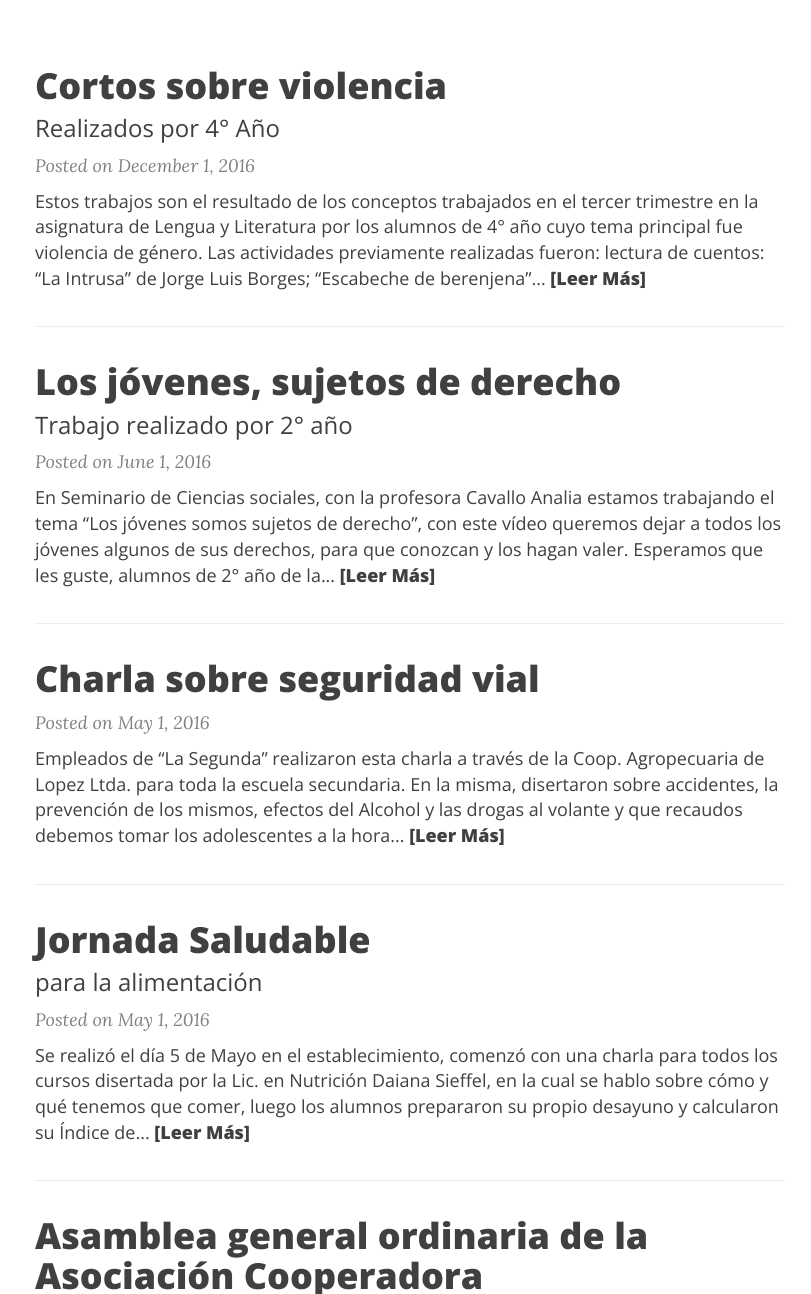
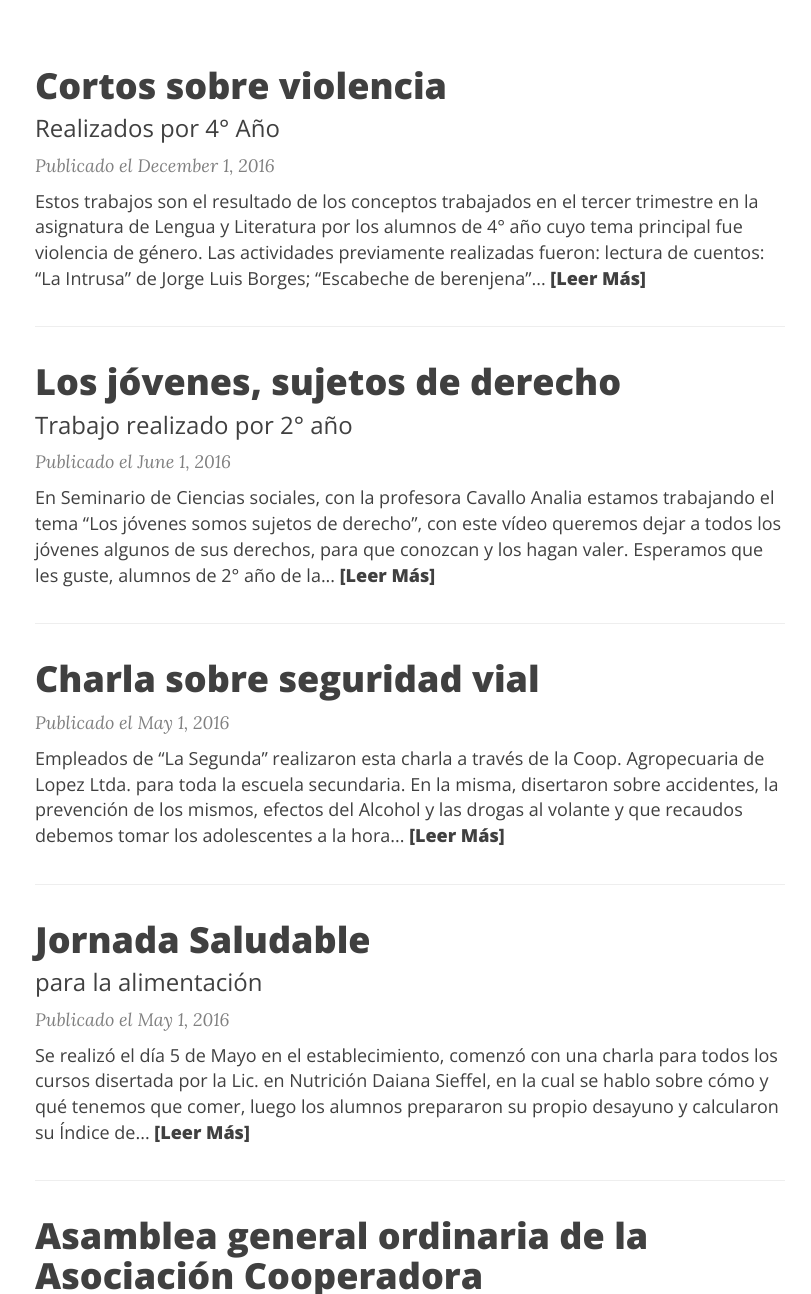
Before and after one commit to eeso521/eeso521, a Jekyll site: the page built from index.html, in a window 1280 px wide and 1400 px high, scrolled down 441 px, cut to the strip 106-1400 px from the top of the window. Shown: the whole strip, without its empty margins (230-1041 px from the left). Built offline with Jekyll 4.4.1, drawn with Linux system fonts in a browser that asks for light colours; nearby versions of some CDN libraries; the list of posts is cut into pages by our own code; some of the changed text lies outside the part shown.

Commit message:
Traducción

```diff
--- a/index.html
+++ b/index.html
@@ -20,7 +20,7 @@ bigimg: /img/portada.JPG
     </a>
 
     <p class="post-meta">
-      Posted on {{ post.date | date: "%B %-d, %Y" }}
+      Publicado el {{ post.date | date: "%B %-d, %Y" }}
     </p>
 
     <div class="post-entry-container">
```
